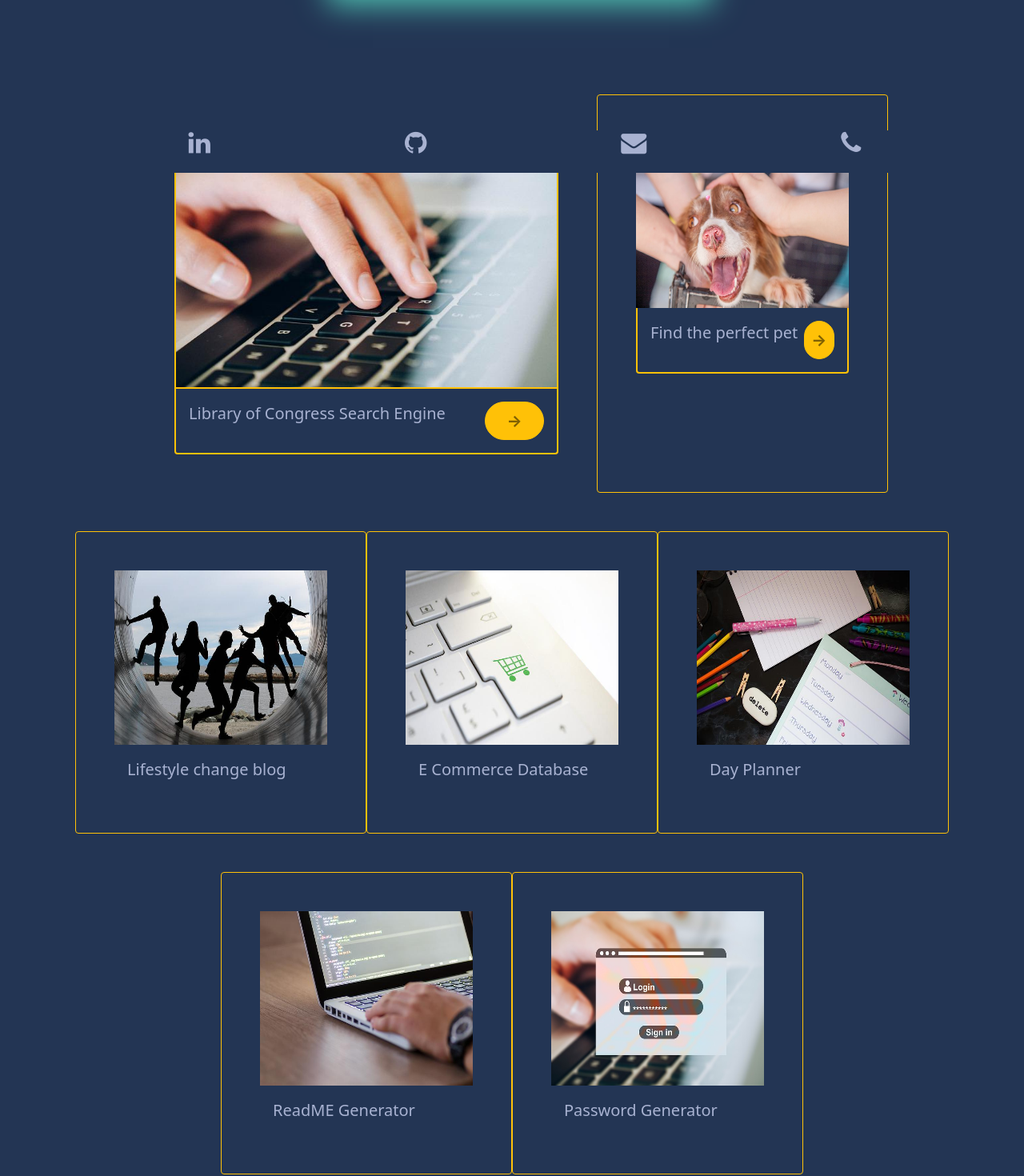
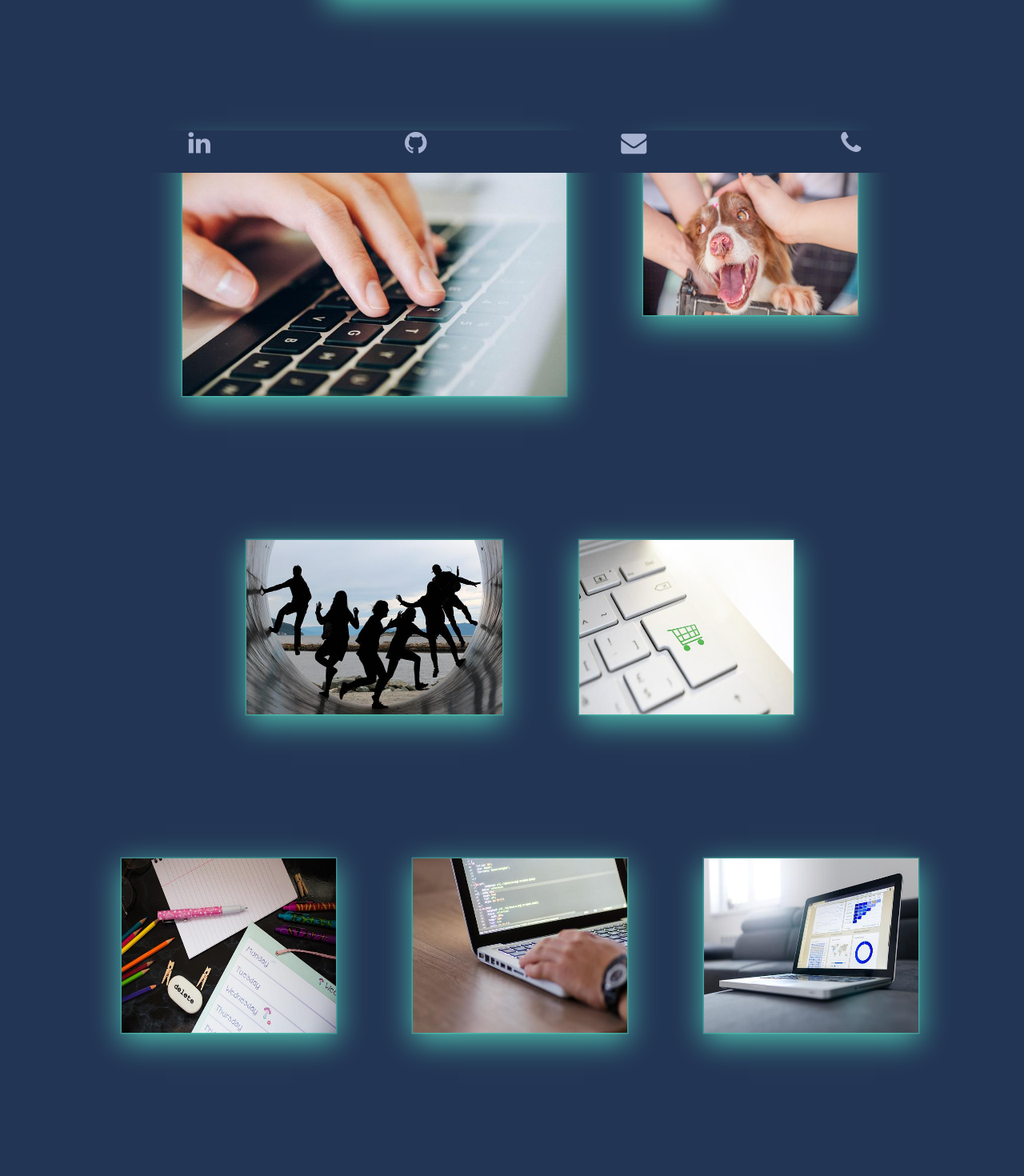
Before and after one commit to JosieMald/react-portfolio, a React (Create React App) app: page /work in a window 1280 px wide. Shown: the part 584-2054 px from the top of the page at 80% size. After the commit the page ends 2002 px from the top, so only its background shows below. Built offline with nearby package versions, Linux system fonts and the light colour scheme.

Commit message:
changed all other card code to graduate and change h3 and links.

```diff
--- a/src/pages/Work.js
+++ b/src/pages/Work.js
@@ -2,7 +2,7 @@ import React from "react";
 import snoopie from "../images/snoopie.jpg";
 import graduate from "../images/graduate.jpg";
 import readme from "../images/readme.jpg";
-import passwordGenerator from "../images/password-generator.jpg";
+import projectTracker from "../images/project-tracker.jpg";
 import enlighten from "../images/enlighten-me.jpg";
 import searchEngine from "../images/search-engine.jpg";
 import eCommerce from "../images/e-commerce.jpg";
@@ -16,17 +16,41 @@ function Work() {
   return (
     <div className="container">
       <div className="container mt-3 col-12 text-center">
-        <h3 id="work">Work</h3>
+        <h3 id="work">Projects</h3>
       </div>
       <div className="col-12 container d-flex flex-wrap justify-content-center" >
         <figure className=" mt-5 p-5 card col-12 col-md-6" style={{ width: "36rem" }}>
           <div className="snip1273">
           <img
             src={graduate}
-            alt="sample72"
+            alt="graduates"
             />
             <figcaption>
               <h3 className="text-center">University 4 me</h3>
+              <ul>
+                <li>hello</li>
+                <li>hello</li>
+                <li>hello</li>
+              </ul>
+              <div>
+              <a
+                href="https://agile-thicket-84742.herokuapp.com/"
+                className="col-2 border border-warning p-2 bg-warning rounded-pill text-black-50 link-btn" target="blank"
+              >
+                {"\u2192"}
+              </a>
+              </div>
+            </figcaption>
+          </div>
+        </figure>
+        <figure className=" mt-5 p-5 card col-12 col-md-6" style={{ width: "36rem" }}>
+          <div className="snip1273">
+          <img
+            src={searchEngine}
+            alt="computer keyboard"
+            />
+            <figcaption>
+              <h3 className="text-center">LOC Search Engine</h3>
               <ul>
                 <li>hello</li>
                 <li>hello</li>
@@ -43,102 +67,156 @@ function Work() {
             </figcaption>
           </div>
         </figure>
-        {/* <div
-          className="mt-5 p-5 card col-12 col-md-6"
-          style={{ width: "36rem" }}
-        >
-          <div class="">
-            <img src={graduate} className="main-img border border-2 border-warning" alt="graduates" />
-            <div class="card-body border border-warning border-top-0 border-2 rounded-bottom d-flex">
-              <p class="card-text col-10">Customize College Searches</p>
+        <figure className=" mt-5 p-5 card col-6 col-md-4 sub-card">
+          <div className="snip1273">
+          <img
+            src={snoopie}
+            alt="Dog"
+            className="projects"
+            />
+            <figcaption>
+              <h3 className="text-center">Snoopie</h3>
+              <ul>
+                <li>hello</li>
+                <li>hello</li>
+                <li>hello</li>
+              </ul>
+              <div>
               <a
-                href="https://josiemald.github.io/library-congress-SE/"
-                className="col-2 border border-warning p-2 bg-warning rounded-pill text-black-50 link-btn"
+                href="https://sttorek.github.io/snoopie/"
+                className="col-2 border border-warning p-2 bg-warning rounded-pill text-black-50 link-btn" target="blank"
               >
                 {"\u2192"}
               </a>
               </div>
+            </figcaption>
           </div>
-        </div> */}
-        <div
-          className="mt-5 p-5 card col-12 col-md-6"
-          style={{ width: "36rem" }}
-        >
-          <div class="">
+        </figure>
+        <figure className=" mt-5 p-5 card col-6 col-md-4" style={{ width: "26rem" }}>
+          <div className="snip1273">
           <img
-              src={searchEngine}
-              className="main-img border border-2 border-warning"
-              alt="graduates"
+            src={enlighten}
+            alt="Young adults having fun"
+            className="projects"
             />
-            <div class="card-body border border-warning border-top-0 border-2 rounded-bottom d-flex">
-              <p class="card-text col-10">Library of Congress Search Engine</p>
+            <figcaption>
+              <h3 className="text-center">enlighten me</h3>
+              <ul>
+                <li>hello</li>
+                <li>hello</li>
+                <li>hello</li>
+              </ul>
+              <div>
               <a
-                href="https://josiemald.github.io/library-congress-SE/"
-                className="col-2 border border-warning p-2 bg-warning rounded-pill text-black-50 link-btn"
+                href="https://fierce-spire-72565.herokuapp.com/"
+                className="col-2 border border-warning p-2 bg-warning rounded-pill text-black-50 link-btn" target="blank"
               >
                 {"\u2192"}
               </a>
               </div>
+            </figcaption>
           </div>
-        </div>
-        <div className="mt-5 p-5 border border-warning card col-6 col-md-4 sub-card">
-          <div class="">
-            <img src={snoopie} className="projects" alt="graduates" />
-            <div class="card-body border border-warning border-top-0 border-2 rounded-bottom d-flex">
-              <p class="card-text col-10">Find the perfect pet</p>
+        </figure>
+        <figure className=" mt-5 p-5 card col-6 col-md-4">
+          <div className="snip1273">
+          <img
+            src={eCommerce}
+            alt="keyboard enter button with shopping cart on it"
+            className="projects"
+            />
+            <figcaption>
+              <h3 className="text-center">eCommerce</h3>
+              <ul>
+                <li>hello</li>
+                <li>hello</li>
+                <li>hello</li>
+              </ul>
+              <div>
               <a
-                href="https://josiemald.github.io/library-congress-SE/"
-                className="col-2 border border-warning p-2 bg-warning rounded-pill text-black-50 link-btn"
+                href="https://github.com/JosieMald/e-commerce-back-end"
+                className="col-2 border border-warning p-2 bg-warning rounded-pill text-black-50 link-btn" target="blank"
               >
                 {"\u2192"}
               </a>
               </div>
+            </figcaption>
           </div>
+        </figure>
+        <figure className=" mt-5 p-5 card col-6 col-md-4">
+          <div className="snip1273">
+          <img
+            src={dayPlanner}
+            alt="planning notebook"
+            className="projects"
+            />
+            <figcaption>
+              <h3 className="text-center">day planner</h3>
+              <ul>
+                <li>hello</li>
+                <li>hello</li>
+                <li>hello</li>
+              </ul>
+              <div>
+              <a
+                href="https://josiemald.github.io/work-day-scheduler/"
+                className="col-2 border border-warning p-2 bg-warning rounded-pill text-black-50 link-btn" target="blank"
+              >
+                {"\u2192"}
+              </a>
               </div>
-        <div className="mt-5 p-5 border border-warning card col-6 col-md-4 sub-card">
-          <div class="">
-            <img src={enlighten} className="projects" alt="graduates" />
-            <div class="card-body">
-              <p class="card-text">Lifestyle change blog</p>
+            </figcaption>
           </div>
+        </figure>
+        <figure className=" mt-5 p-5 card col-6 col-md-4">
+          <div className="snip1273">
+          <img
+            src={readme}
+            alt="laptop"
+            className="projects"
+            />
+            <figcaption>
+              <h3 className="text-center">Readme</h3>
+              <ul>
+                <li>hello</li>
+                <li>hello</li>
+                <li>hello</li>
+              </ul>
+              <div>
+              <a
+                href="https://josiemald.github.io/library-congress-SE/"
+                className="col-2 border border-warning p-2 bg-warning rounded-pill text-black-50 link-btn" target="blank"
+              >
+                {"\u2192"}
+              </a>
               </div>
+            </figcaption>
           </div>
-        <div className="mt-5 p-5 border border-warning card col-6 col-md-4 sub-card">
-          <div class="">
-            <img src={eCommerce} className="projects" alt="keyboard keys" />
-            <div class="card-body">
-              <p class="card-text">E Commerce Database</p>
+        </figure>
+        <figure className=" mt-5 p-5 card col-6 col-md-4">
+          <div className="snip1273">
+          <img
+            src={projectTracker}
+            alt="login screen"
+            className="projects"
+            />
+            <figcaption>
+              <h3 className="text-center">project tracker</h3>
+              <ul>
+                <li>hello</li>
+                <li>hello</li>
+                <li>hello</li>
+              </ul>
+              <div>
+              <a
+                href="https://josiemald.github.io/project-tracker/"
+                className="col-2 border border-warning p-2 bg-warning rounded-pill text-black-50 link-btn" target="blank"
+              >
+                {"\u2192"}
+              </a>
               </div>
+            </figcaption>
           </div>
-        </div>
-        <div className="mt-5 p-5 border border-warning card col-6 col-md-4 sub-card">
-          <div class="">
-            <img src={dayPlanner} className="projects" alt="day planner book" />
-            <div class="card-body">
-              <p class="card-text">Day Planner</p>
-            </div>
-          </div>
-        </div>
-        <div className="mt-5 p-5 border border-warning card col-6 col-md-4 sub-card">
-          <div class="">
-            <img src={readme} className="projects" alt="syntax markdown" />
-            <div class="card-body">
-              <p class="card-text">ReadME Generator</p>
-            </div>
-          </div>
-        </div>
-        <div className="mt-5 p-5 border border-warning card col-6 col-md-4 sub-card">
-          <div class="">
-            <img
-              src={passwordGenerator}
-              className="projects"
-              alt="login screen"
-            />
-            <div class="card-body">
-              <p class="card-text">Password Generator</p>
-            </div>
-          </div>
-        </div>
+        </figure>
       </div>
     </div>
   );
```
Also changed, not shown: src/images/password-generator.jpg (deleted), src/images/project-tracker.jpg (added). Lines whose indentation alone changed are shown as unchanged.
